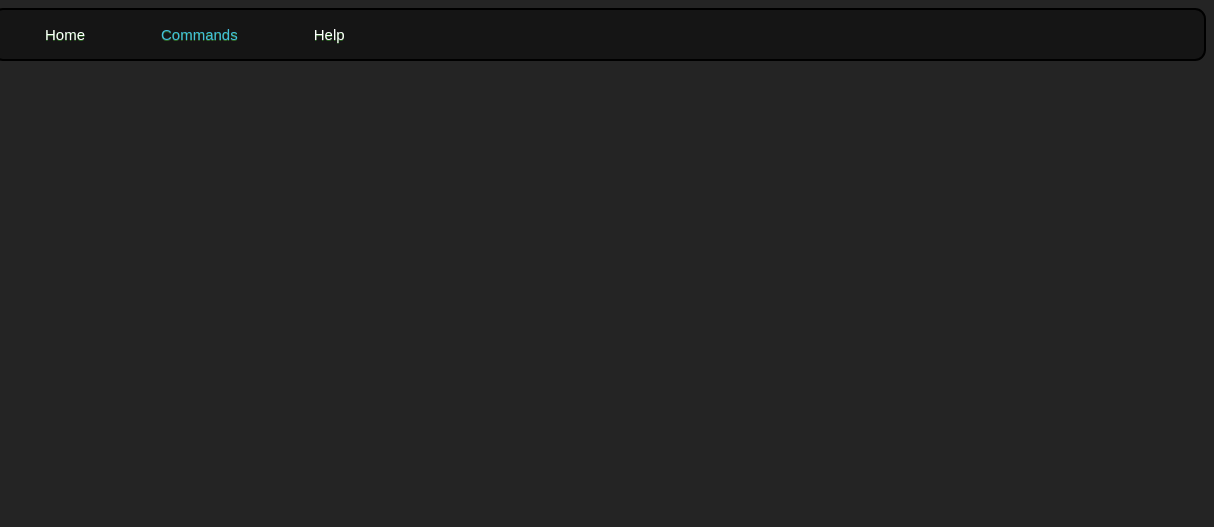
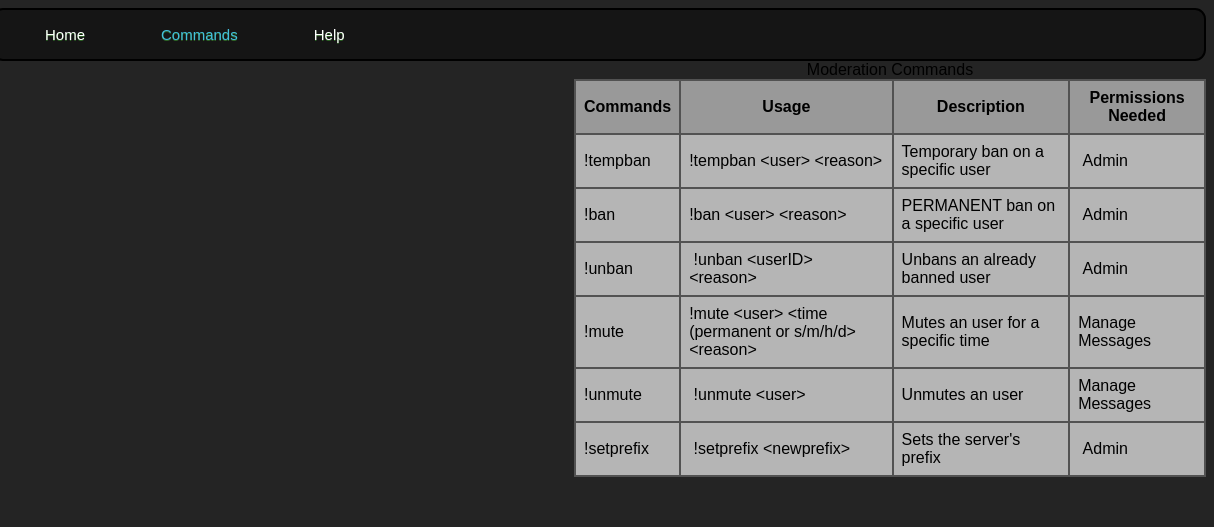
Before and after one commit to TheWithoutIdeas/why, a website: page commands.html in a window 1280 px wide. Shown: the top 527 px of the page, 66-1280 px from the left. Drawn offline with Linux system fonts and the light colour scheme.

Commit message:
Added website uptime feature on !uptime, changed files and code organization and added a table (beta) on https://why.withoutideias.repl.co/commands

```diff
--- a/public/commands/index.html
+++ b/commands.html
@@ -5,6 +5,30 @@
   <meta name="viewport" content="width=device-width">
   <title>Commands - WHY Bot</title>
   <link rel="shortcut icon" type="image/jpg" href="https://cdn.discordapp.com/attachments/872514306346999878/875029858634334258/WHY_favicon.png"/>
+  <style>
+	.commands {
+		width:50%;
+		height:100%;
+		border:2px solid #525252;
+		border-collapse:collapse;
+		border-spacing:5px;
+		padding:8px;
+    font-family: fantasy;
+    float: right;
+	}
+	.commands th {
+		border:2px solid #525252;
+		padding:8px;
+		background:#999999;
+    font-family: fantasy;
+	}
+	.commands td {
+		border:2px solid #525252;
+		padding:8px;
+		background:#b5b5b5;
+    font-family: fantasy;
+	}
+</style>
 </head>
 <body style="background-color: rgb(36, 36, 36);">
   <a href="https://why.withoutideias.repl.co" style="float: left; margin-top: 5px">
@@ -15,8 +39,59 @@
     <a href="/commands" style="background-color:transparent;border-radius:20px; display:inline-block;cursor:pointer;color:#43bfde; font-family:fantasy;font-size:15px;padding:16px 31px;text-decoration:none; text-shadow:0px 1px 0px #2f6627;">Commands</a>
     <a href="https://why.withoutideias.repl.co/help" style="background-color:transparent;border-radius:20px; display:inline-block;cursor:pointer;color:#ffffff; font-family:fantasy;font-size:15px;padding:16px 31px;text-decoration:none; text-shadow:0px 1px 0px #2f6627;">Help</a>
   </div>
+  <table class="commands" id="moderation">
+	<caption>Moderation Commands</caption>
+	<thead>
+	<tr>
+		<th>Commands</th>
+		<th>Usage</th>
+		<th>Description<br></th>
+		<th>Permissions Needed</th>
+	</tr>
+	</thead>
+	<tbody>
+	<tr id="tempban">
+		<td>!tempban</td>
+		<td>!tempban &lt;user&gt; &lt;reason&gt;</td>
+		<td>Temporary ban on a specific user</td>
+		<td>&nbsp;Admin</td>
+	</tr>
+	<tr>
+		<td>!ban</td>
+		<td>!ban &lt;user&gt; &lt;reason&gt;</td>
+		<td>PERMANENT ban on a specific user</td>
+		<td>&nbsp;Admin</td>
+	</tr>
+	<tr>
+		<td>!unban</td>
+		<td>&nbsp;!unban &lt;userID&gt; &lt;reason&gt;</td>
+		<td>Unbans an already banned user</td>
+		<td>&nbsp;Admin</td>
+	</tr>
+	<tr>
+		<td>!mute</td>
+		<td>!mute &lt;user&gt; &lt;time (permanent or s/m/h/d&gt; &lt;reason&gt;</td>
+		<td>Mutes an user for a specific time</td>
+		<td>Manage Messages</td>
+	</tr>
+	<tr>
+		<td>!unmute</td>
+		<td>&nbsp;!unmute &lt;user&gt;</td>
+		<td>Unmutes an user</td>
+		<td>Manage Messages</td>
+	</tr>
+	<tr>
+		<td>!setprefix</td>
+		<td>&nbsp;!setprefix &lt;newprefix&gt;</td>
+		<td>Sets the server's prefix</td>
+		<td>&nbsp;Admin</td>
+	</tr>
+	<tbody>
+</table>
   <div style="background-color: #151515; width: 100%; font-family: fantasy; font-size: 26px; color: #717171; position: fixed; left: 0; bottom: 0;">
     <a href="https://discord.gg/stAxsb4XhA" style="background-color:transparent;border-radius:28px; border:1px solid #151515; display:inline-block; cursor:pointer; color:#474747; font-family:Arial; font-size:17px; padding:16px 31px; text-decoration:none; text-shadow:0px 1px 0px #2f6627; text-decoration-line: underline;">Support Server</a>
     </div>
+    <script>
+    </script>
 </body>
 </html>
--- a/package.json
+++ b/package.json
@@ -13,6 +13,7 @@
     "discord-reply": "^0.1.2",
     "discord.js": "^12.5.3",
     "express": "^4.17.1",
+    "jquery": "^3.6.0",
     "moment": "^2.29.1",
     "quick.db": "^7.1.3"
   }
```
Also changed, not shown: index.js (+45 -17 lines), error.html (renamed from error/index.html), help.html (renamed from public/help/index.html), home.html (renamed from public/index.html), 2 other files.
